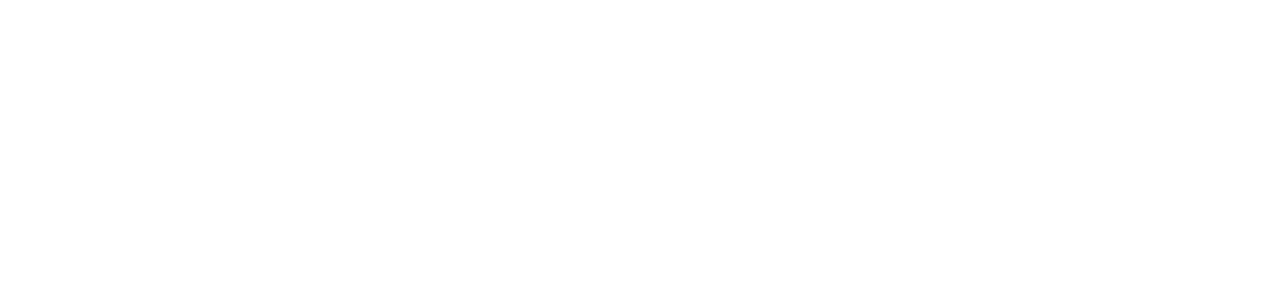
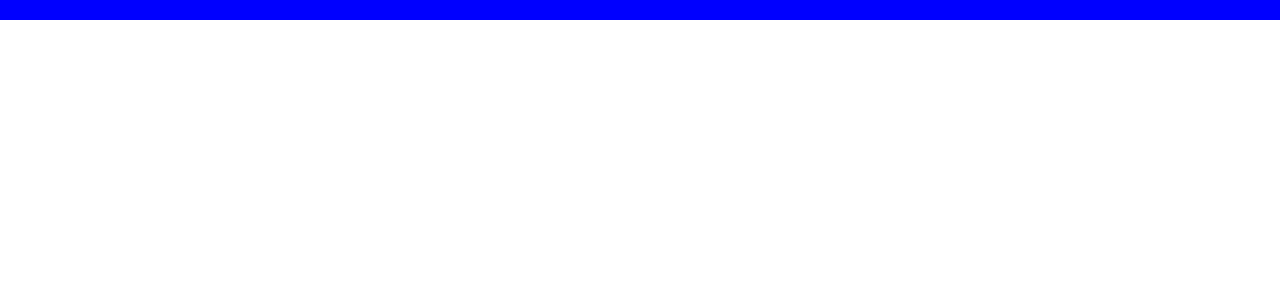
Before and after one commit to ar-rana/E-Commerce, a React (Create React App) app in the folder client/: page / in a window 1280 px wide. Shown: the top 300 px of the page. Built offline with nearby package versions, Linux system fonts and the light colour scheme.

Commit message:
revert tailwind

```diff
--- a/client/package.json
+++ b/client/package.json
@@ -33,6 +33,5 @@
     ]
   },
   "devDependencies": {
-    "tailwindcss": "^3.4.17"
   }
 }
--- a/client/src/App.js
+++ b/client/src/App.js
@@ -1,9 +1,11 @@
 import React from "react";
 import "./index.css";
+import Navbar from "./Components/Navbar";
 
 function App() {
   return (
     <>
+    <Navbar />
     </>
   );
 }
--- /dev/null
+++ b/client/src/Components/Navbar.jsx
@@ -0,0 +1,17 @@
+import React, { useState } from "react";
+
+const Navbar = () => {
+  const [isMenuOpen, setIsMenuOpen] = useState(false);
+
+  const toggleMenu = () => {
+    setIsMenuOpen(!isMenuOpen);
+  };
+  return (
+    <>
+      <nav className="nav-container">
+      </nav>
+    </>
+  );
+};
+
+export default Navbar;
--- a/client/src/index.css
+++ b/client/src/index.css
@@ -1,3 +1,10 @@
-@tailwind base;
-@tailwind components;
-@tailwind utilities;
+* {
+    font-family: 'Segoe UI', Tahoma, Geneva, Verdana, sans-serif;
+    margin: 0;
+}
+
+.nav-container {
+    width: 100%;
+    height: 20px;
+    background-color: blue;
+}
--- a/client/tailwind.config.js
+++ /dev/null
@@ -1,10 +0,0 @@
-/** @type {import('tailwindcss').Config} */
-module.exports = {
-  content: [
-    "./src/**/*.{js,jsx,ts,tsx}",
-  ],
-  theme: {
-    extend: {},
-  },
-  plugins: [],
-}
```
Also changed, not shown: 1 other file (tests, documents, lock files or other folders).
